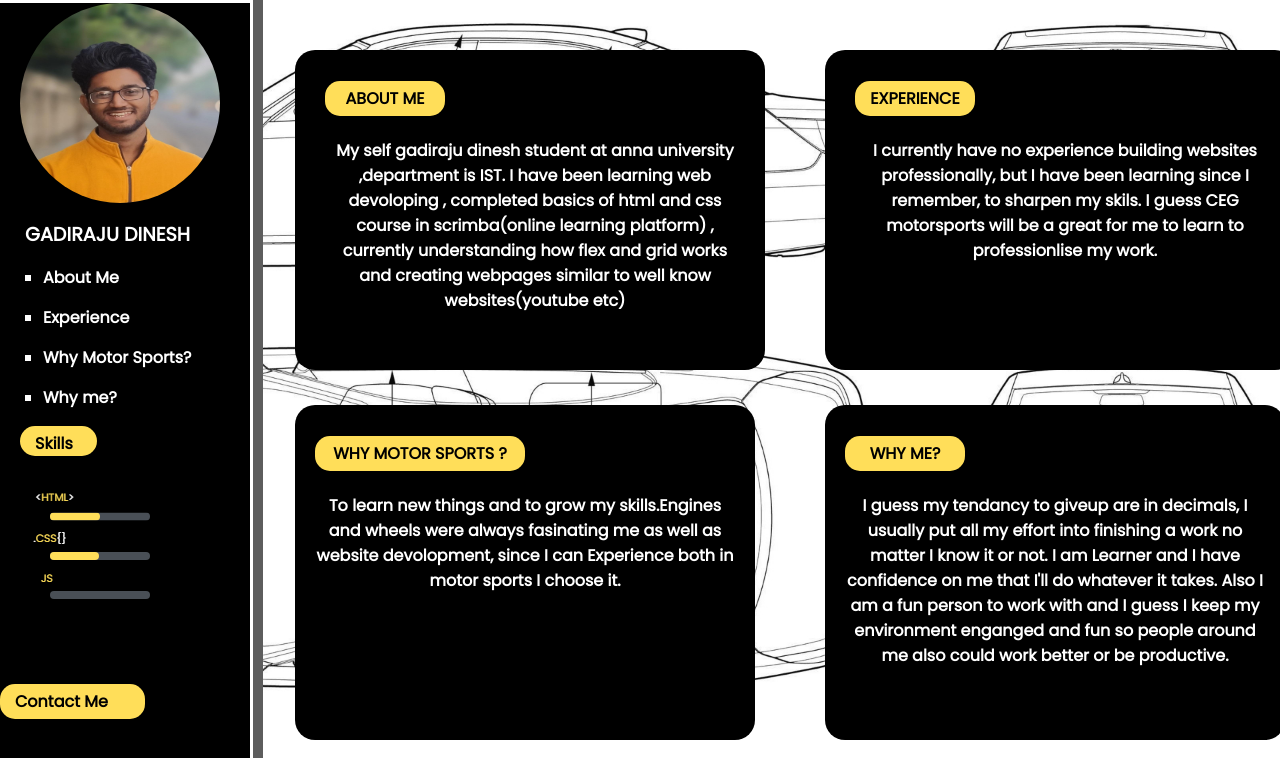
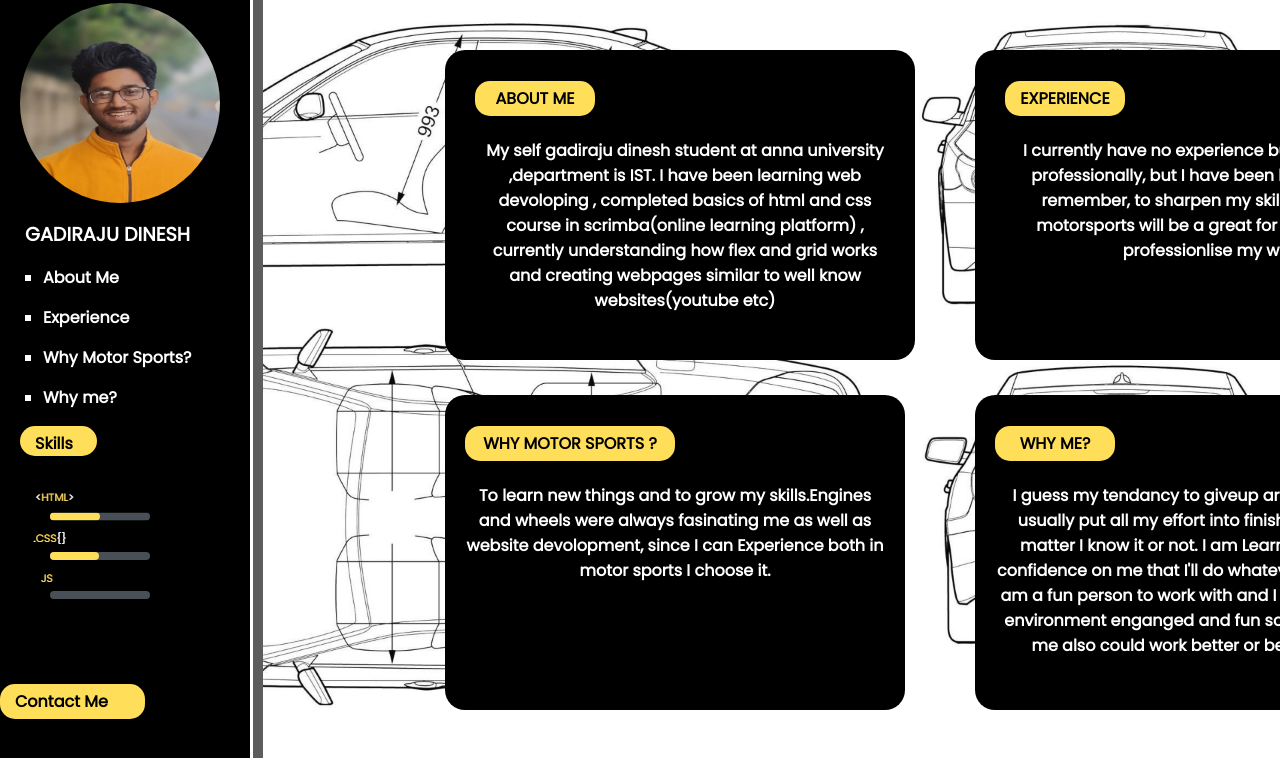
Before and after one commit to Dineshraju3435/resume, a plain HTML site: page index.html in a window 1280 px wide. Shown: the top 758 px of the page. Drawn offline with nearby package versions, Linux system fonts and the light colour scheme.

Commit message:
Update styles.css

```diff
--- a/styles.css
+++ b/styles.css
@@ -20,7 +20,7 @@ body{
     width:200px;
     height:200px;
     border-radius: 50%;
-    margin:0px 0px 0px 20px;
+    margin:3px 0px 0px 20px;
 }
 li{
     text-align: left;
@@ -44,7 +44,7 @@ li{
 
 .imgcontainer{
     position:fixed;
-    top:3px;
+    top:0px;
     bottom:0px;
     width:250px;
     height:100%;
@@ -77,7 +77,7 @@ li{
     width:400px;
     position:fixed;
     top:50px;
-    left:250px;
+    left:400px;
     display:flex;
     flex-direction: column;
     flex-wrap: wrap;
@@ -92,7 +92,7 @@ li{
     height:250px;
     color:white;
     text-align:center;
-    padding:10px 20px 60px 30px;
+    padding:10px 20px 50px 30px;
 
 }
 .detailsss{
@@ -103,7 +103,7 @@ li{
     height:255px;
     color:white;
     text-align:center;
-    padding:10px 20px 70px 20px;
+    padding:10px 20px 50px 20px;
 
 
 
```
